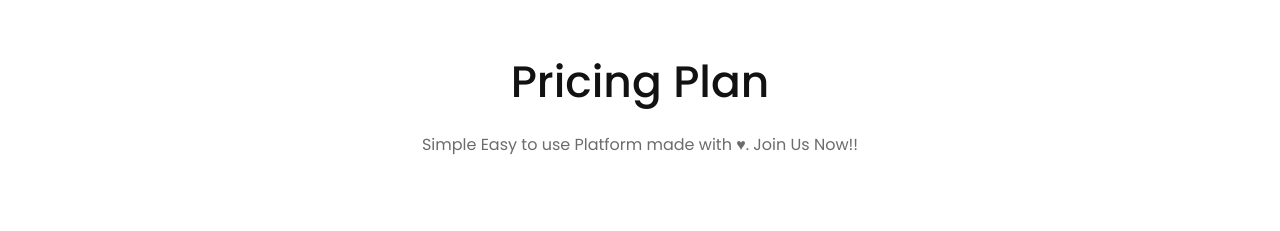
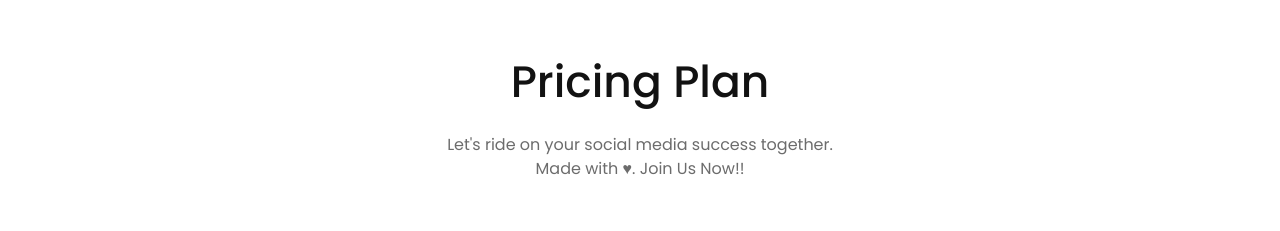
Before and after one commit to namanjh/streampe_marketing, a plain HTML site: page index.html in a window 1280 px wide. Shown: the part 2160-2391 px from the top of the page. Drawn offline with Linux system fonts and the light colour scheme; files whose address does not match are found by name.

Commit message:
changed join now message

```diff
--- a/index.html
+++ b/index.html
@@ -209,7 +209,7 @@
                 <div class="col-lg-6">
                     <div class="section-title text-center pb-50">
                         <h3 class="title">Pricing Plan</h3>
-                        <p class="text">Simple Easy to use Platform made with &hearts;. Join Us Now!!</p>
+                        <p class="text">Let's ride on your social media success together. <br/>Made with &hearts;. Join Us Now!!</p>
                     </div> <!-- row -->
                 </div>
             </div> <!-- row -->
```
